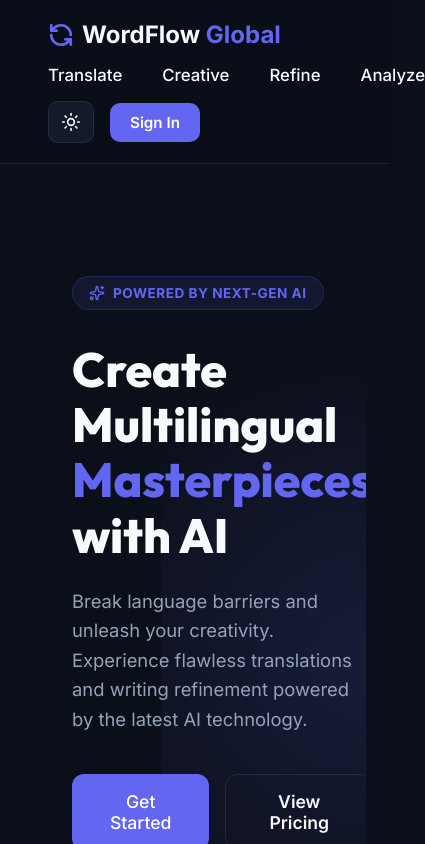
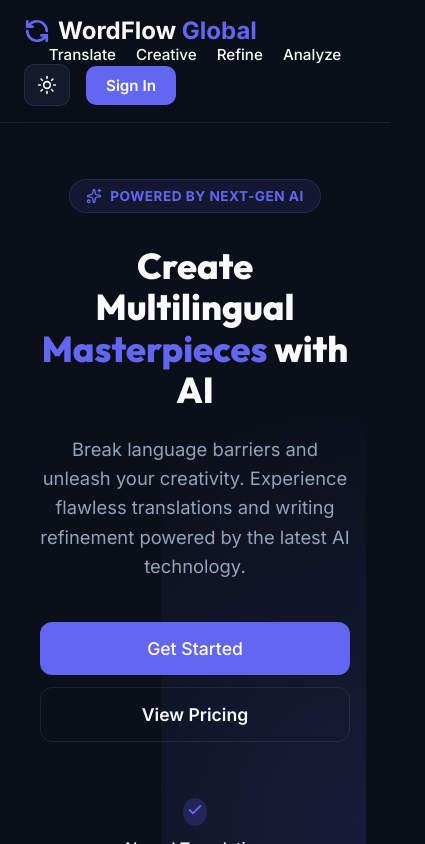
Before and after one commit to SWapnit18/AI-content-creation-and-Translation, a React app in the folder frontend/: page / in a window 390 px wide. Shown: the top 844 px of the page, 425 px wide, since content can reach past the window. Built offline with nearby package versions, Linux system fonts and the light colour scheme; no server answers; the HTML template or start-up script is replaced by a standard one.

Commit message:
feat: implement comprehensive responsive layout rules for mobile, tablet, and desktop viewports

```diff
--- a/frontend/src/components/Hero.jsx
+++ b/frontend/src/components/Hero.jsx
@@ -6,7 +6,7 @@ export default function Hero() {
     <section style={{ padding: '7rem 3rem', position: 'relative', overflow: 'hidden' }}>
       <div className="hero-bg" style={{ position: 'absolute', top: 0, right: 0, width: '60%', height: '100%', background: 'radial-gradient(circle at right, rgba(99,102,241,0.15) 0%, rgba(0,0,0,0) 60%)', zIndex: -1 }}></div>
 
-      <div style={{ maxWidth: '1200px', margin: '0 auto', display: 'flex', alignItems: 'center', gap: '5rem' }}>
+      <div className="hero-container">
         <div style={{ flex: 1, textAlign: 'left' }}>
           <div style={{ display: 'inline-flex', alignItems: 'center', gap: '8px', background: 'rgba(99, 102, 241, 0.1)', color: 'var(--primary)', padding: '8px 16px', borderRadius: '999px', fontSize: '0.85rem', fontWeight: 700, marginBottom: '2rem', border: '1px solid rgba(99, 102, 241, 0.2)', letterSpacing: '0.5px' }}>
             <Sparkles size={16} /> POWERED BY NEXT-GEN AI
--- a/frontend/src/components/Navbar.jsx
+++ b/frontend/src/components/Navbar.jsx
@@ -19,7 +19,7 @@ export default function Navbar({ currentView, setCurrentView, onOpenAuth }) {
   };
 
   return (
-    <nav className="glass-nav" style={{ padding: '1.25rem 3rem', display: 'flex', justifyContent: 'space-between', alignItems: 'center', flexWrap: 'wrap', gap: '1rem' }}>
+    <nav className="glass-nav nav-container">
       {/* Brand logo */}
       <div
         onClick={() => setCurrentView('home')}
--- a/frontend/src/styles/index.css
+++ b/frontend/src/styles/index.css
@@ -144,3 +144,86 @@ input:focus, textarea:focus, select:focus {
   color: var(--primary) !important;
   border-color: var(--primary) !important;
 }
+
+/* ── Responsive Rules & Media Queries ────────────────────────────────────── */
+.nav-container {
+  padding: 1.25rem 3rem;
+  transition: padding 0.3s;
+}
+
+@media (max-width: 968px) {
+  .hero-container {
+    flex-direction: column-reverse !important;
+    gap: 3rem !important;
+    text-align: center !important;
+  }
+  .hero-container > div {
+    text-align: center !important;
+  }
+  .hero-container p {
+    margin-left: auto !important;
+    margin-right: auto !important;
+  }
+  .hero-container div[style*="display: flex"] {
+    justify-content: center !important;
+  }
+
+  /* Make lists flow naturally on mobile hero */
+  .hero-container div[style*="flex-wrap: wrap"] {
+    justify-content: center !important;
+    gap: 1.25rem !important;
+  }
+}
+
+@media (max-width: 768px) {
+  .nav-container {
+    padding: 1rem 1.5rem !important;
+    justify-content: center !important;
+    gap: 1rem !important;
+  }
+
+  .nav-links {
+    gap: 1.25rem !important;
+    justify-content: center !important;
+    width: 100%;
+  }
+
+  .nav-links a, .nav-links button {
+    font-size: 0.95rem !important;
+  }
+
+  section {
+    padding: 3.5rem 1rem !important;
+  }
+
+  .hero-container h1 {
+    font-size: 2.25rem !important;
+  }
+
+  /* Form and cards spacing on smaller viewports */
+  .card {
+    padding: 1.25rem !important;
+  }
+}
+
+@media (max-width: 480px) {
+  .nav-container {
+    flex-direction: column !important;
+    gap: 0.75rem !important;
+  }
+
+  .nav-links {
+    flex-wrap: wrap !important;
+  }
+
+  .hero-container div[style*="display: flex"] {
+    flex-direction: column !important;
+    gap: 0.75rem !important;
+    width: 100%;
+  }
+
+  .hero-container button {
+    width: 100% !important;
+    justify-content: center !important;
+  }
+}
```
